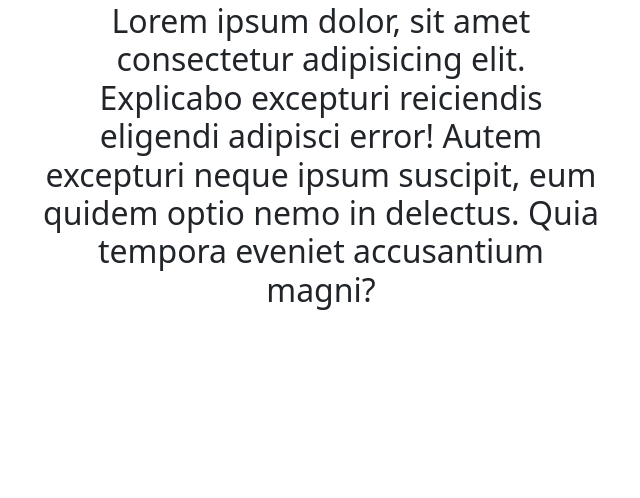
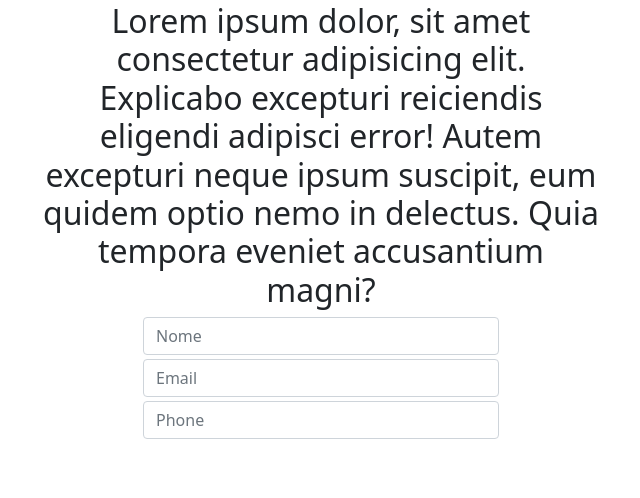
Before and after one commit to guilhermesealves/Formulario-php, a PHP site: page / in a window 1280 px wide. Shown: the part 54-552 px from the top of the page, without its empty margins (319-959 px from the left). Run offline with PHP 8.4, Linux system fonts and the light colour scheme.

Commit message:
Formulários

```diff
--- a/index.php
+++ b/index.php
@@ -20,7 +20,15 @@
         <div class="row">
             <div class="col-md-4 mx-auto">
                 <form action="" method="post">
-                    <div class="form-group"></div>
+                    <div class="form-group">
+                        <input type="text" name="nome" class="form-control" placeholder="Nome">
+                    </div>
+                    <div class="form-group mt-1">
+                        <input type="email" name="email" class="form-control" placeholder="Email">
+                    </div>
+                    <div class="form-group mt-1">
+                        <input type="number" name="phone" class="form-control" placeholder="Phone">
+                    </div>
                 </form>
             </div>
         </div>
```
